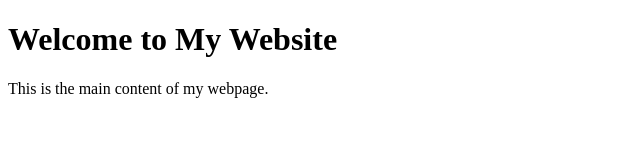
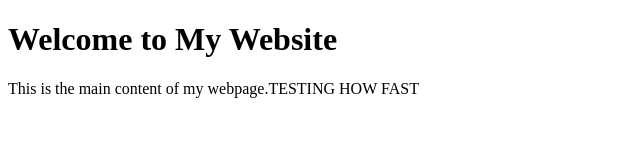
Before and after one commit to Wakeru/SWE_Project, a plain HTML site: page index.html in a window 1280 px wide. Shown: the whole page, without its empty margins (0-640 px from the left). Drawn offline with Linux system fonts and the light colour scheme.

Commit message:
Update index.html

```diff
--- a/index.html
+++ b/index.html
@@ -6,6 +6,6 @@
 </head>
 <body>
     <h1>Welcome to My Website</h1>
-    <p>This is the main content of my webpage.</p>
+    <p>This is the main content of my webpage.TESTING HOW FAST</p>
 </body>
 </html>
```
